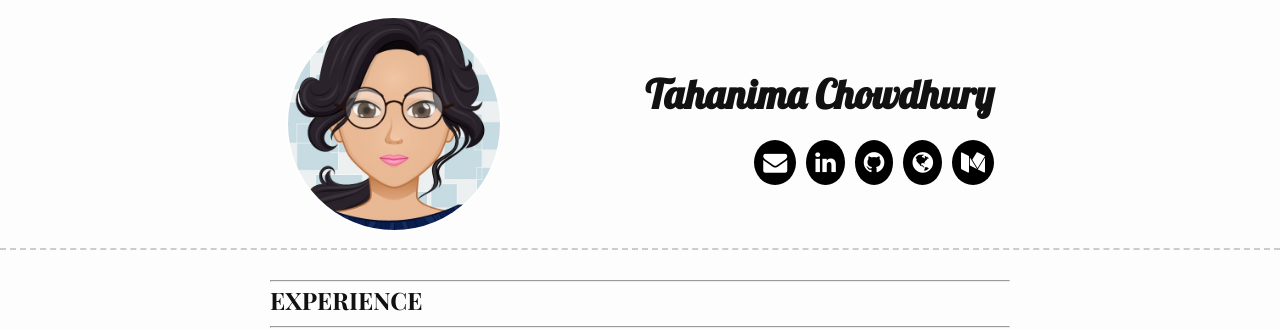
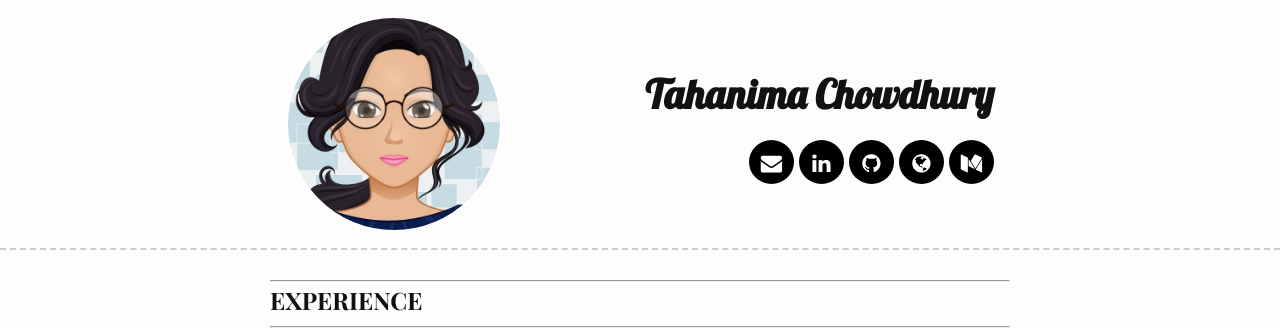
Before and after one commit to Tahanima/remple, a Jekyll site: the page built from index.md, in a window 1280 px wide. Shown: the top 330 px of the page. Built offline with Jekyll 4.4.1, drawn with Linux system fonts in a browser that asks for light colours; some web fonts are replaced.

Commit message:
Fixed icon shape

```diff
--- a/css/remple.css
+++ b/css/remple.css
@@ -52,14 +52,16 @@ h1, h2, h3, h4, h5, h6 {
 
 .contact a {
     color: white;
-    font-size: large;
+    font-size: medium;
     border-radius: 50%;
-    padding: 0.5em;
+    padding: 10px;
+    width: 25px;
+    text-align: center;
     background-color: black;
 }
 
 .contact-item {
-    margin-left: 10px;
+    margin-left: 5px;
 }
 
 @media (max-width: 850px) {
```
